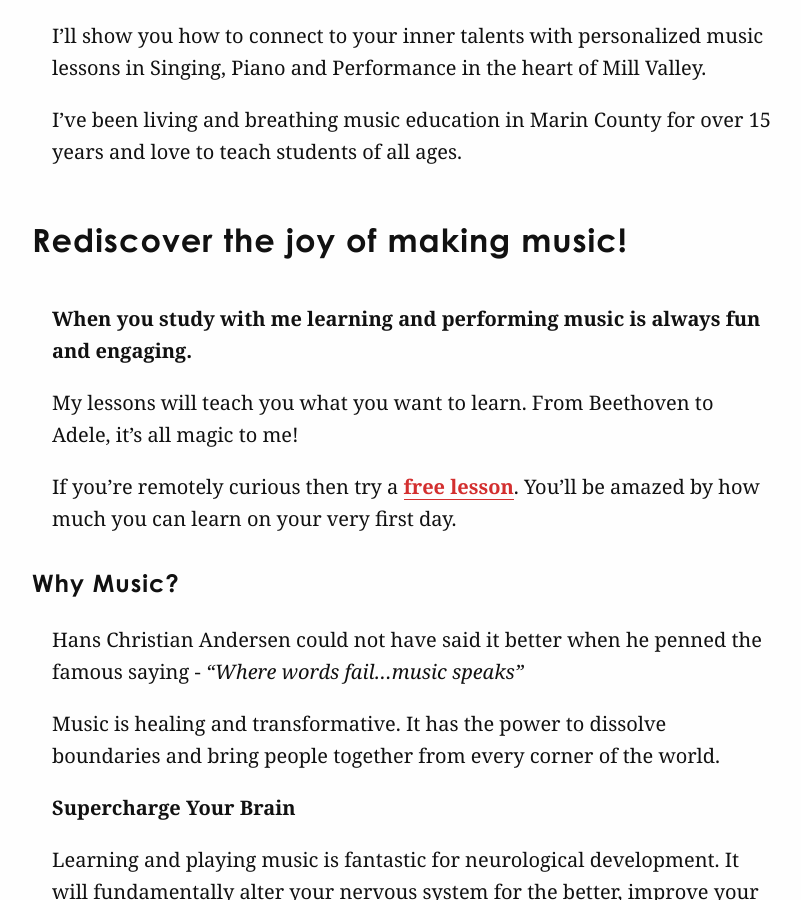
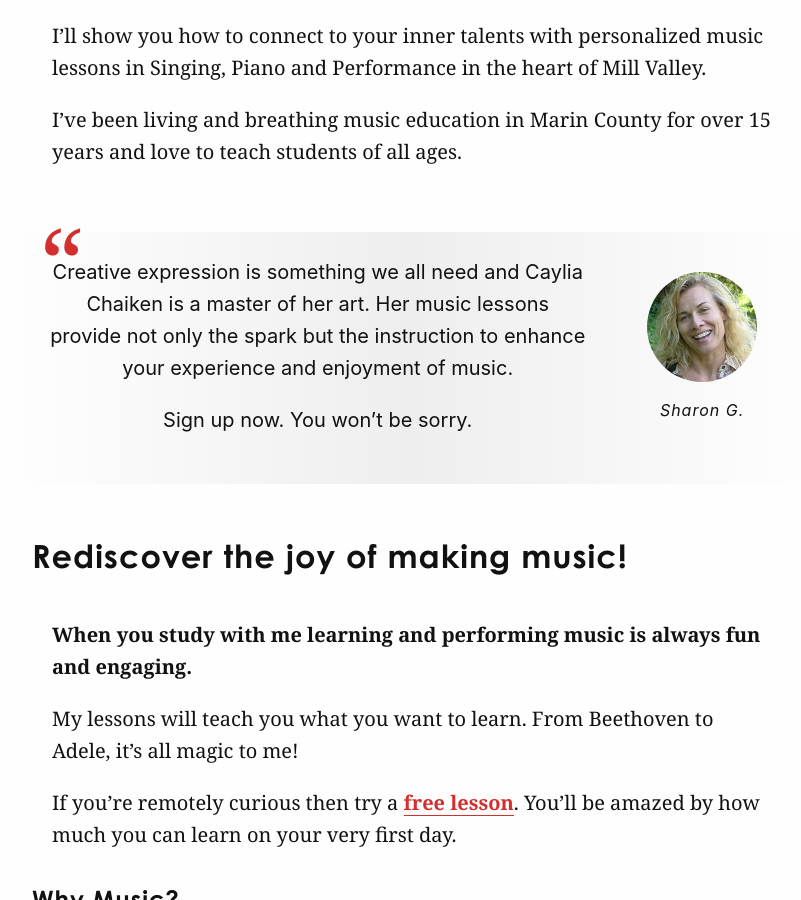
Before and after one commit to cchaiken/ccms, a Jekyll site: the page built from index.md, in a window 1280 px wide and 900 px high, scrolled down 1012 px. Shown: the whole window, without its empty margins (228-1029 px from the left). Built offline with Jekyll 4.4.1, drawn with Linux system fonts in a browser that asks for light colours; some web fonts are replaced.

Commit message:
Updated Index

```diff
--- a/index.md
+++ b/index.md
@@ -47,7 +47,7 @@ I'll show you how to connect to your inner talents with personalized music lesso
 
 I've been living and breathing music education in Marin County for over 15 years and love to teach students of all ages.
 
-{% include testimonial-card.html %}
+{% include testimonial-card.html testimonial=page.testimonial %}
 
 ## Rediscover the joy of making music!
 
```
